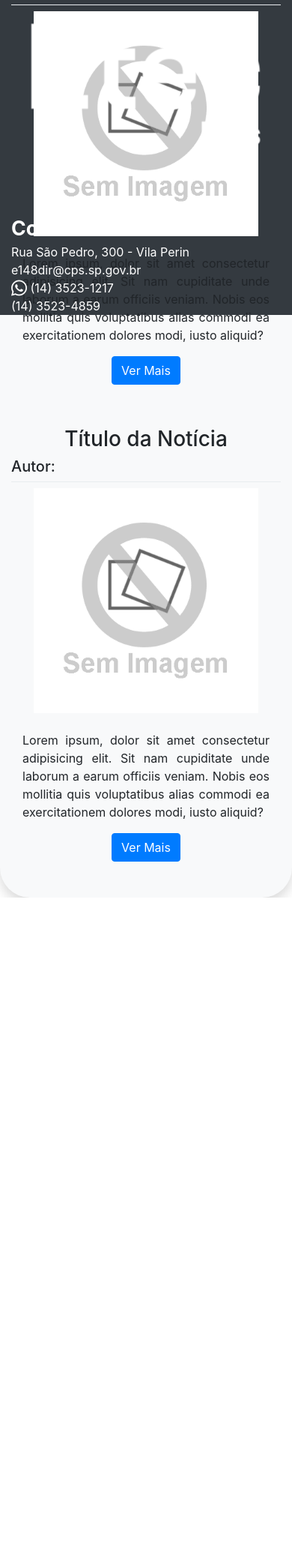
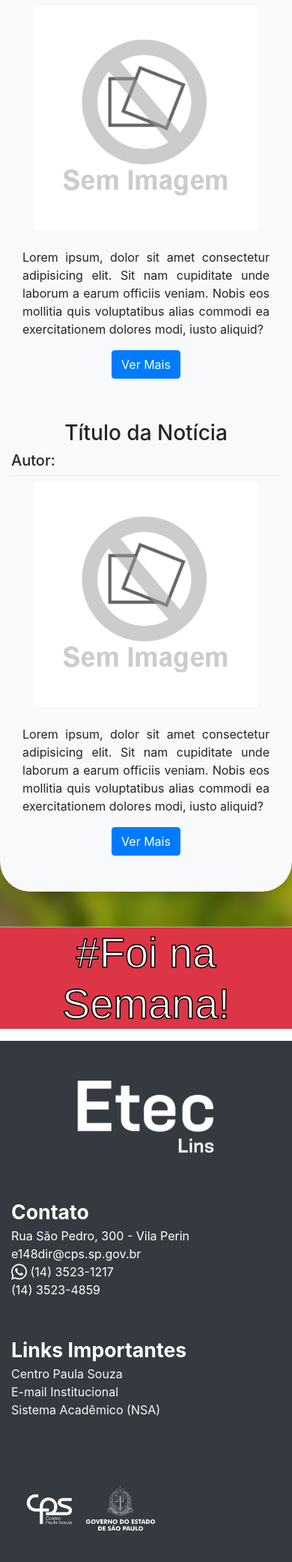
Before and after one commit to ViniCosta1/PW.SegundoBimestre, a PHP site: page / in a window 390 px wide. Shown: the part 1067-3150 px from the top of the page at 75% size. Before the commit the page ends 2264 px from the top, so only its background shows below. Run offline with PHP 8.4, Linux system fonts and the light colour scheme; some libraries are stand-ins or nearby versions.

Commit message:
finish rodapé and mobileFirst

```diff
--- a/index.html
+++ b/index.html
@@ -45,7 +45,8 @@
         </div>
     </nav>
     <br>
-    <div class="jumbotron jumbotron-fluid text-center fundoImagem mt-5 mb-0">
+    <br>
+    <div class="row-fluid text-center fundoImagem mt-5 mb-0">
         <h1 class="display-4 fonteTitulo bordaTexto text-white bg-danger">Portal de Notícias da Etec de Lins</h1>
         <hr class="my-4">
 
@@ -123,27 +124,43 @@
                 </div>
             </div>
         </div>
+        <br>
+        <br>
     </div>
 
-    <h1 class="display-4 fonteTitulo bordaTexto text-white text-center bg-danger">#Foi na Semana!</h1>
+    <div class="row-fluid">
+        <h1 class="display-4 fonteTitulo bordaTexto text-white text-center bg-danger">#Foi na Semana!</h1>
+    </div>
 
     <!-- Rodapé -->
     <div class="container-fluid mt-3 bg-dark">
         <div class="row text-white">
             <div class="col-12 com-sm-3 col-md-3 text-center">
-                <div class="img my-4">
-                    <img src="img/etecRodape.png" alt="Etec_Rodapé">
+                <div class="img mt-5">
+                    <img src="img/etecRodape.png" alt="Etec_Rodapé" width="200">
                 </div>
             </div>
-            <div class="col-12 com-sm-3 col-md-3 mt-5">
+            <div class="col-12 col-sm-3 col-md-3 mt-5">
                 <strong class="tamanhoFonte">Contato</strong>
                 <p class="m-0">Rua São Pedro, 300 - Vila Perin</p>
                 <p class="m-0">e148dir@cps.sp.gov.br</p>
                 <p class="m-0"><i class="fa-brands fa-whatsapp fa-xl"></i> (14) 3523-1217</p>
                 <p class="m-0">(14) 3523-4859</p>
             </div>
+            <div class="col-12 col-sm-3 col-md-3 mt-5">
+                <strong class="tamanhoFonte">Links Importantes</strong>
+                <p class="m-0"> <a href="#" class="m-0 text-light">Centro Paula Souza</a>
+                <p class="m-0"> <a href="#" class="m-0 text-light">E-mail Institucional</a></p>
+                <p class="m-0"> <a href="#" class="m-0 text-light">Sistema Acadêmico (NSA)</a></p>
+            </div>
+            <div class="col-12 col-sm-3 col-md-3 mt-5">
+                <div class="img my-4">
+                    <img src="img/cps.png" class="tamanhoImagemCPS" alt="CPS">
+                </div>
+            </div>
         </div>
     </div>
+
 
 
     <script src="https://cdnjs.cloudflare.com/ajax/libs/jquery/3.6.0/jquery.min.js"
--- a/style.css
+++ b/style.css
@@ -32,6 +32,10 @@
     height: 4rem;
 }
 
+.tamanhoImagemCPS {
+    width: 200px;
+}
+
 .Logo {
     font-size: 30pt;
 }
@@ -40,5 +44,4 @@
     background-image: url(img/etecFundo.jpg);
     background-size: cover;
     background-position: center;
-    height: 100vh;
 }
```
Also changed, not shown: img/cps.png (added).
